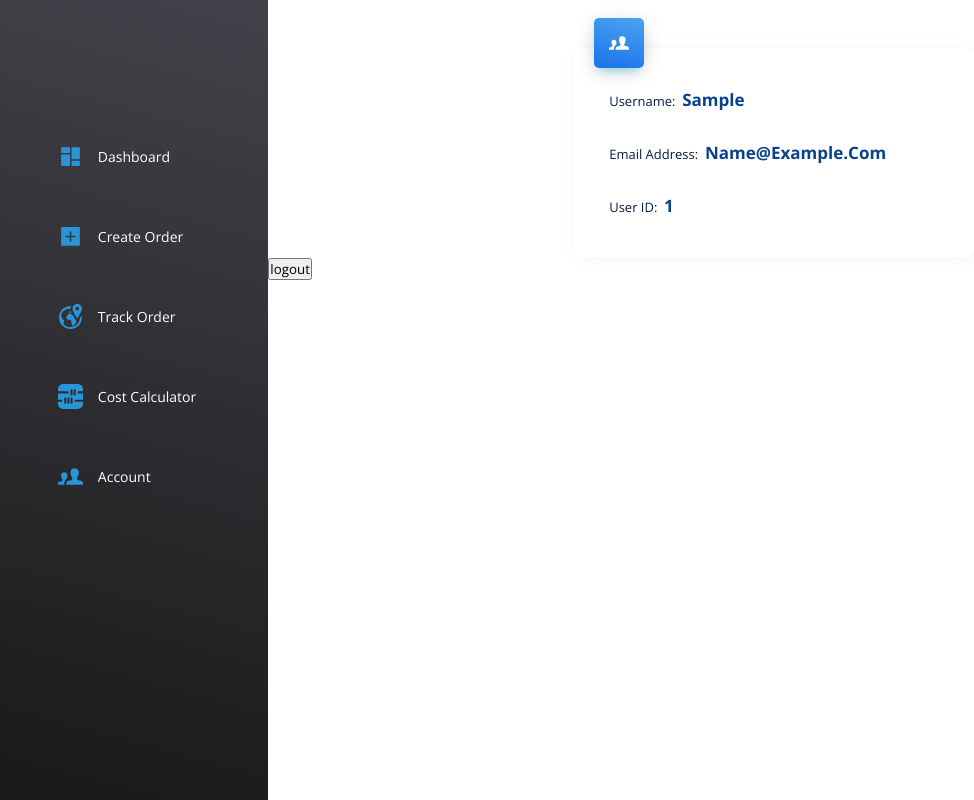
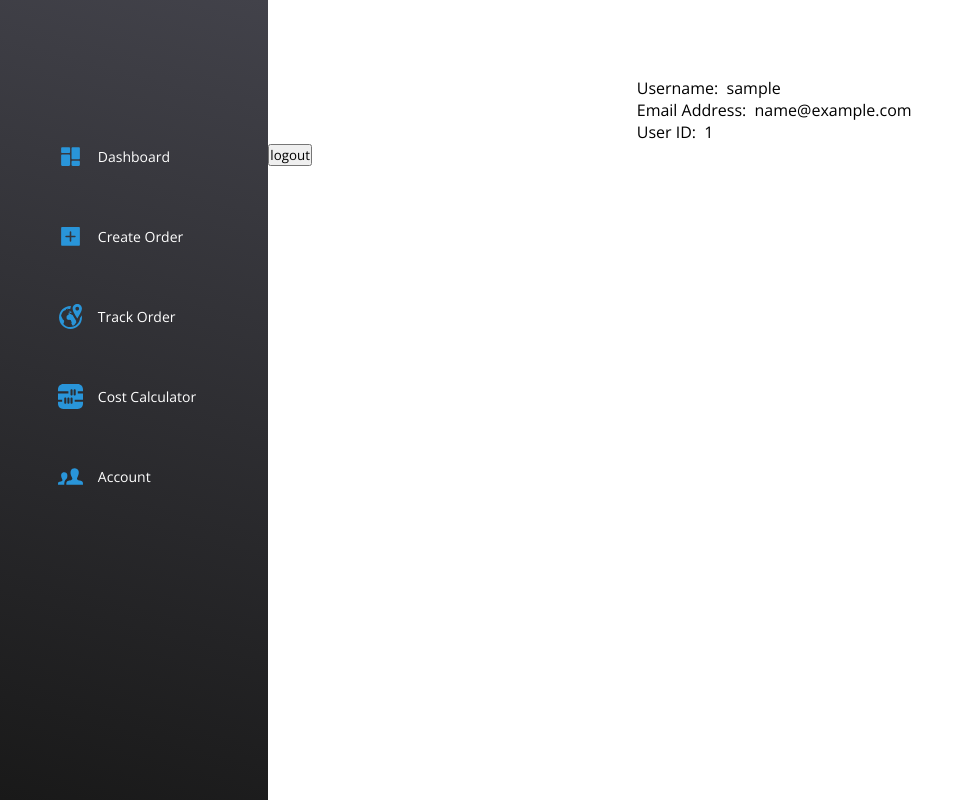
Before and after one commit to rambey-coder/checkit-enterprise, a React (Create React App) app: page /account in a window 1280 px wide. Shown: the whole page, without its empty margins (0-974 px from the left). Built offline with nearby package versions, Linux system fonts and the light colour scheme; sample sign-in values are in the browser's storage.

Commit message:
refactor: add account link to side bar

```diff
--- a/src/pages/Account/Account.module.css
+++ b/src/pages/Account/Account.module.css
@@ -16,54 +16,3 @@
   width: 95%;
   margin: auto;
 }
-
-.user_details {
-  position: relative;
-
-}
-
-.user_bg {
-  background: linear-gradient(195deg, rgb(73, 163, 241), rgb(26, 115, 232));
-  width: 50px;
-  height: 50px;
-  padding: 9px;
-  border-radius: 5px;
-  display: flex;
-  align-items: center;
-  justify-content: center;
-  box-shadow: rgb(0 0 0 / 14%) 0rem 0.25rem 1.25rem 0rem,
-    rgb(0 187 212 / 40%) 0rem 0.4375rem 0.625rem -0.3125rem;
-  position: absolute;
-  top: -30px;
-  left: 20px;
-  z-index: 99;
-}
-
-.user_bg > img {
-  width: 20px;
-}
-
-.details {
-  background: #fff;
-  filter: drop-shadow(2px 2px 8px rgba(211, 211, 211, 0.248));
-  padding: 25px 20px;
-  width: 400px;
-  border-radius: 8px;
-}
-
-.details > div {
-  padding: 15px;
-}
-
-.details > div > p {
-  font-size: 13px;
-  font-weight: 400;
-  color: #031d40;
-}
-
-.details > div > p span {
-  color: #08428c;
-  font-size: 17px;
-  font-weight: 700;
-  text-transform: capitalize;
-}
--- a/src/pages/Dashboard/Dashboard.js
+++ b/src/pages/Dashboard/Dashboard.js
@@ -1,6 +1,6 @@
 import React from 'react'
 import { getCurrentUser } from '../../services/auth'
-import { useAppContext } from '../../context/Context'
+// import { useAppContext } from '../../context/Context'
 import Sidebar from '../../components/Sidebar/Sidebar'
 import styles from "./Dashboard.module.css";
 
@@ -8,7 +8,7 @@ import add from "./assets/add.svg";
 
 const Dashboard = () => {
 
-  const { handleLogout } = useAppContext();
+  // const { handleLogout } = useAppContext();
   const currentUser = getCurrentUser();
 
   return (
@@ -16,7 +16,6 @@ const Dashboard = () => {
       <Sidebar />
       <div className={styles.general}>
         <div className={styles.container_content}>
-
           <div className={styles.user_details}>
             <div className={styles.user_bg}>
               <img src={add} alt="add" />
@@ -77,7 +76,11 @@ const Dashboard = () => {
             </div>
           </div>
         </div>
-        <button onClick={handleLogout}>logout</button>
+        {/* <button onClick={handleLogout}>logout</button> */}
+
+        <div className={styles.history}>
+          <h1>Transaction History</h1>
+        </div>
       </div>
     </div>
   );
--- a/src/pages/Dashboard/Dashboard.module.css
+++ b/src/pages/Dashboard/Dashboard.module.css
@@ -67,3 +67,13 @@
   font-weight: 700;
   text-transform: capitalize;
 }
+
+
+.history {
+  width: 95%;
+  margin: 4rem auto 0 auto;
+}
+
+.history > h1 {
+  text-align: center;
+}
```
